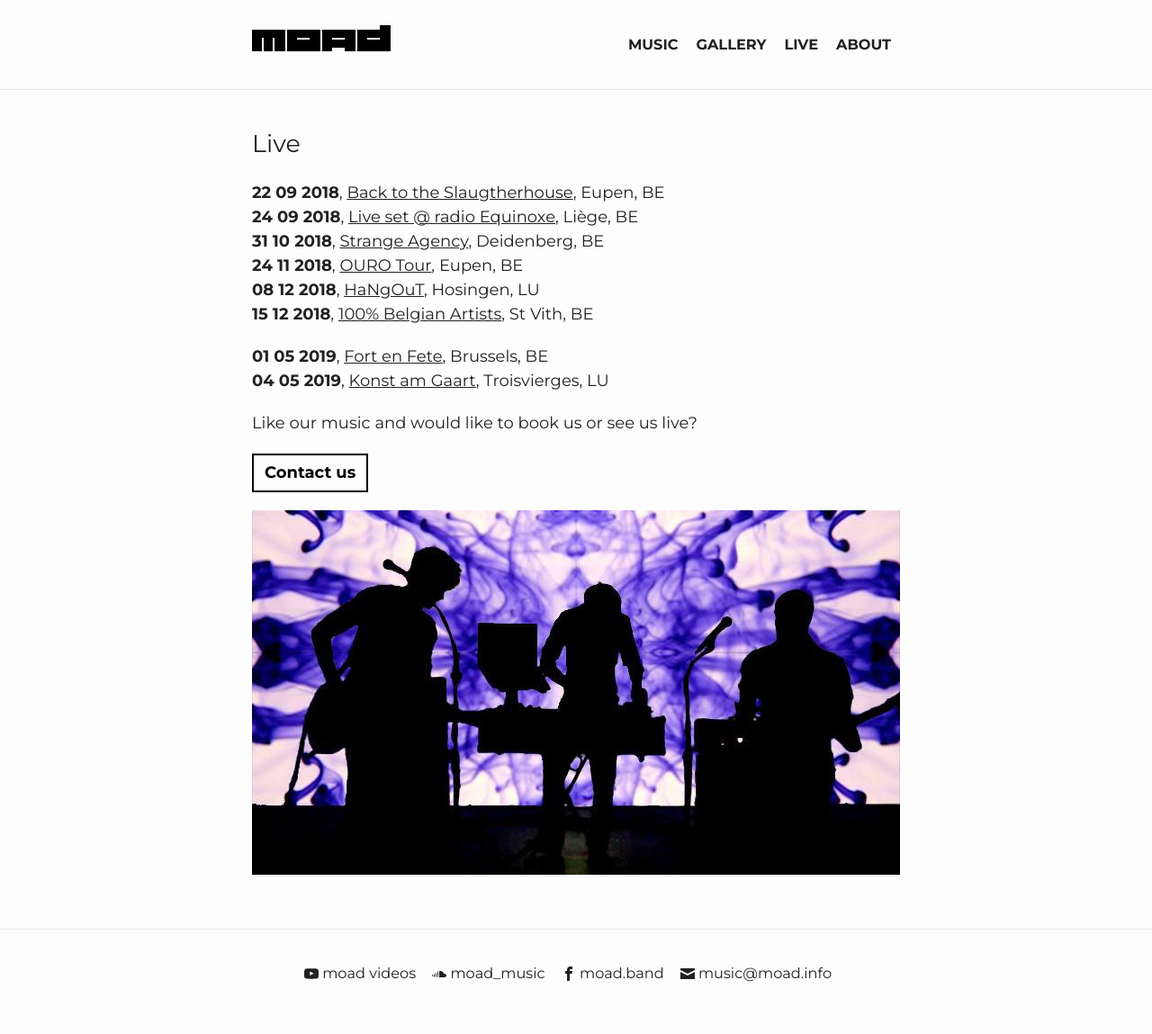
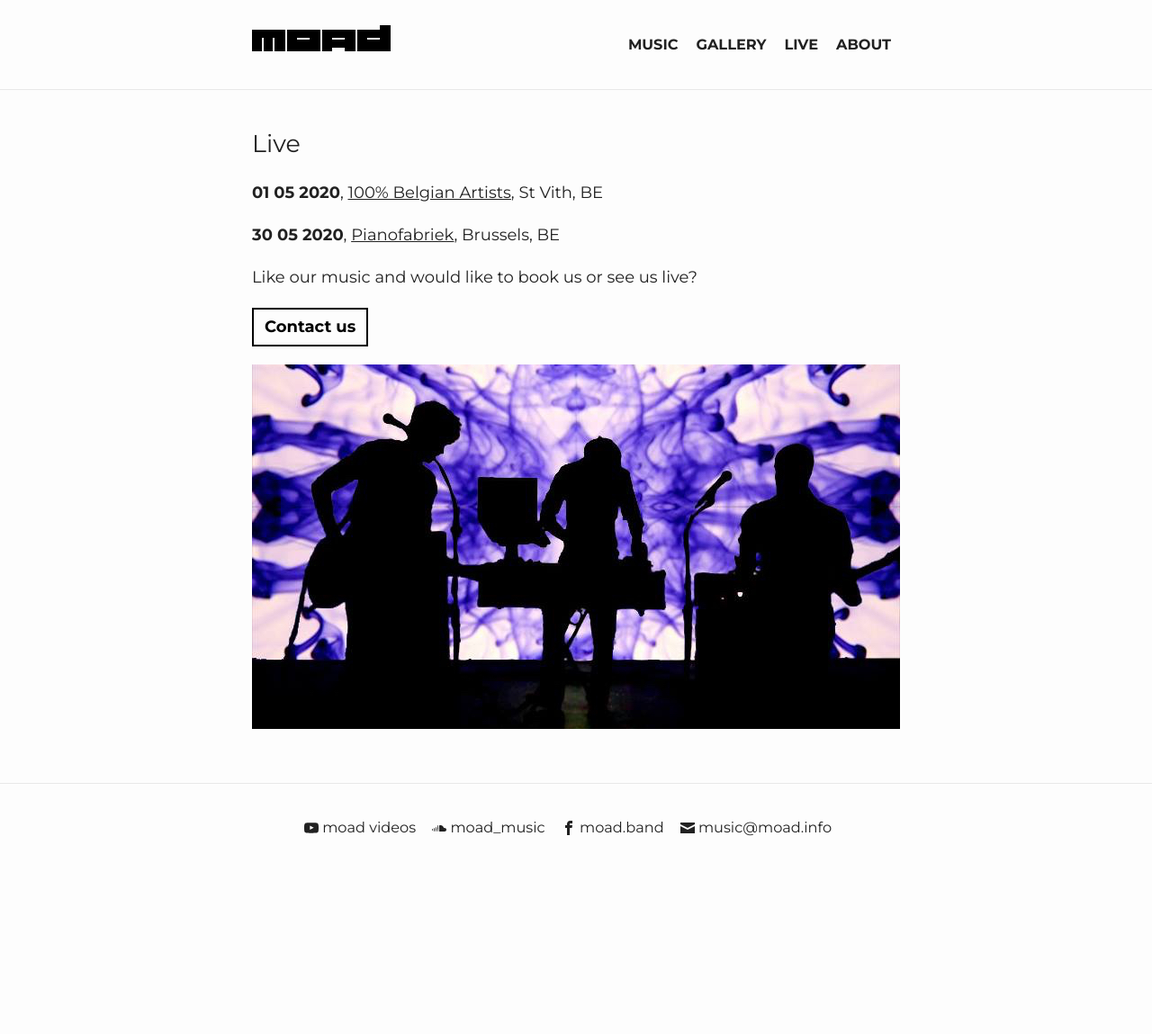
Before and after one commit to marcnoel/moad-site, a Jekyll site: the page built from live.html, in a window 1280 px wide. Shown: the whole page at 90% size. Built offline with Jekyll 4.4.1, drawn with Linux system fonts in a browser that asks for light colours; after the commit the page ends 987 px from its top, so only the background shows below that.

Commit message:
Update live.html

```diff
--- a/live.html
+++ b/live.html
@@ -36,23 +36,12 @@
     <li><h3>Live</h3></li>
 
     <p><li><strong> </strong></li></p>
-    <li><strong>22 09 2018</strong>,
-    <a style="text-decoration:underline;" href="http://www.alter-schlachthof.be/" target="_blank">Back to the Slaugtherhouse</a>, Eupen, BE</li>
-    <li><strong>24 09 2018</strong>,
-    <a style="text-decoration:underline;" href="https://www.facebook.com/equinoxefm/" target="_blank">Live set @ radio Equinoxe</a>, Liège, BE</li>
-    <li><strong>31 10 2018</strong>,
-    <a style="text-decoration:underline;" href="https://www.facebook.com/events/1015559238615151/" target="_blank">Strange Agency</a>, Deidenberg, BE</li>
-    <li><strong>24 11 2018</strong>,
-    <a style="text-decoration:underline;" href="https://www.facebook.com/events/158316361524999/">OURO Tour</a>, Eupen, BE</li>
-    <li><strong>08 12 2018</strong>,
-    <a style="text-decoration:underline;" href="https://www.facebook.com/pages/Garage-Hangout-D/406332116054463" target="_blank">HaNgOuT</a>, Hosingen, LU</li>
-    <li><strong>15 12 2018</strong>,
-    <a style="text-decoration:underline;" href="https://www.facebook.com/events/208433346653506/" target="_blank">100% Belgian Artists</a>, St Vith, BE</li>
+
+    <li><strong>01 05 2020</strong>,
+    <a style="text-decoration:underline;" href="https://www.facebook.com/events/479627862938757/" target="_blank">100% Belgian Artists</a>, St Vith, BE</li>
     <li><h3></h3></li>
-    <li><strong>01 05 2019</strong>,
-    <a style="text-decoration:underline;" href="https://www.facebook.com/events/827195237615568/" target="_blank">Fort en Fete</a>, Brussels, BE</li>
-    <li><strong>04 05 2019</strong>,
-    <a style="text-decoration:underline;" href="https://www.facebook.com/events/2370381483024002/" target="_blank">Konst am Gaart</a>, Troisvierges, LU</li>
+    <li><strong>30 05 2020</strong>,
+    <a style="text-decoration:underline;" href="https://www.facebook.com/gcpianofabriek/" target="_blank">Pianofabriek</a>, Brussels, BE</li>
 
   </ul>
 
```
